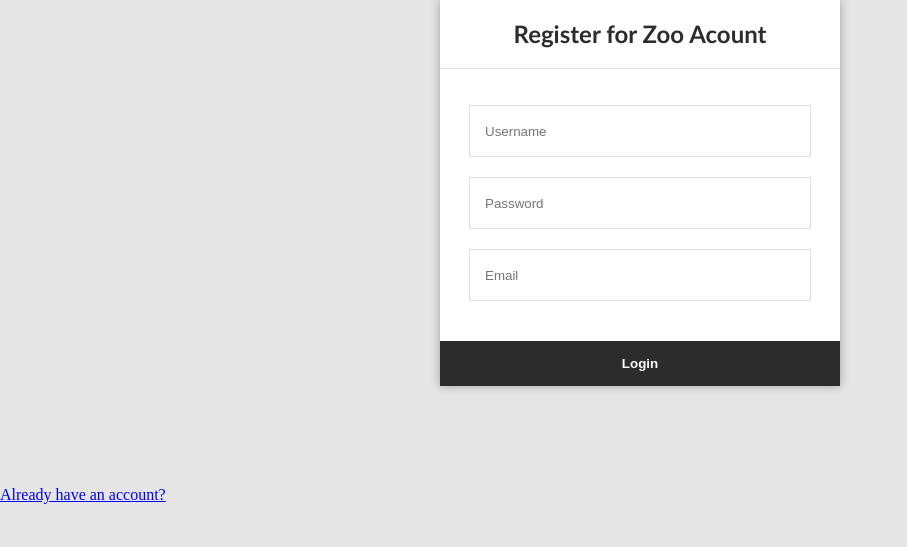
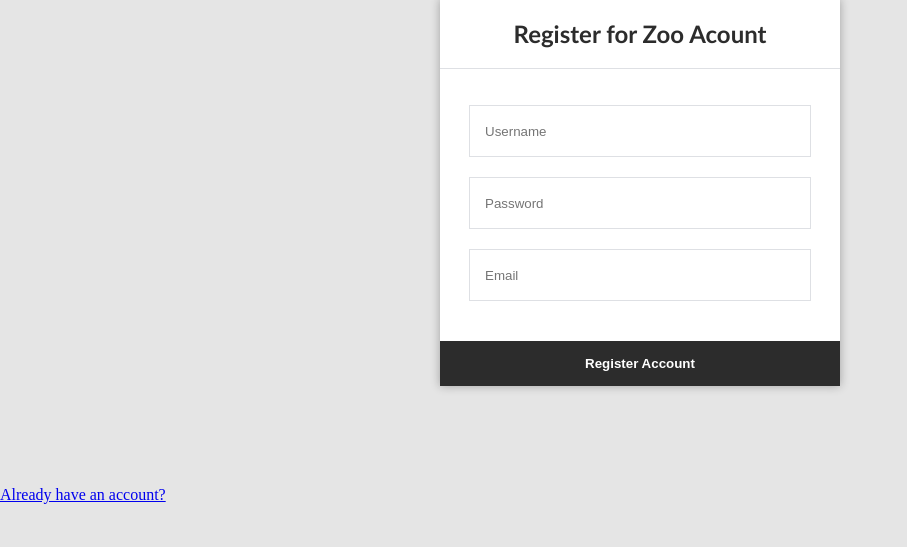
Before and after one commit to rala76/Zoo-Website, a PHP site: page /Login/registration.php in a window 1280 px wide. Shown: the part 101-648 px from the top of the page, without its empty margins (0-907 px from the left). Run offline with PHP 8.4, Linux system fonts and the light colour scheme.

Commit message:
Small css change

```diff
--- a/Login/registration.php
+++ b/Login/registration.php
@@ -15,7 +15,7 @@
             <input type="Password" name="Password" placeholder="Password" id="Password" required>
             <label for="Email"></label>
             <input type="Email" name="Email" placeholder="Email" id="Email" required>
-            <input type="submit" value="Login">
+            <input type="submit" value="Register Account">
         </form>
     </div>
      <a href="/Login/logon.php">Already have an account?</a>
```
